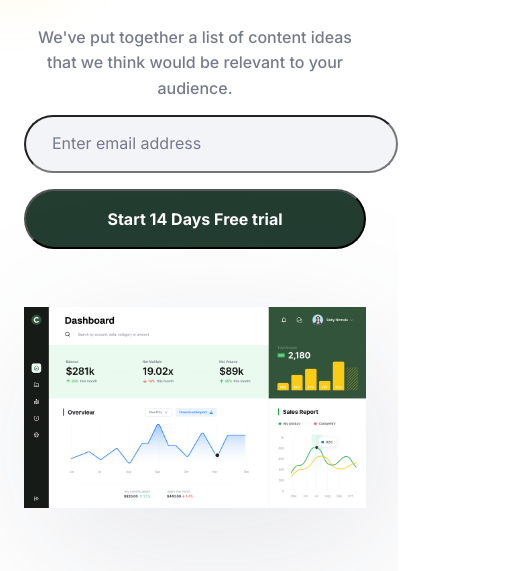
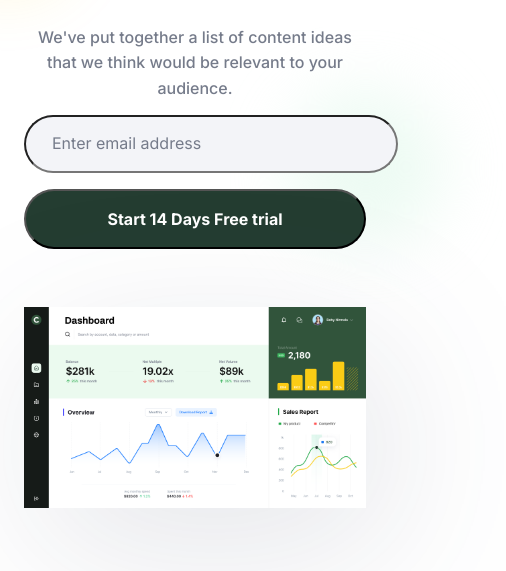
Before and after one commit to Danieljs-codes/Coca-SEO-Agency, a website built with Vite: page index.html in a window 390 px wide. Shown: the part 243-814 px from the top of the page, 506 px wide, since content can reach past the window. Built offline with nearby package versions, Linux system fonts and the light colour scheme.

Commit message:
Added some effects to the hero section mobile

```diff
--- a/css/style.css
+++ b/css/style.css
@@ -53,6 +53,11 @@ body {
   transform: translateX(-50%);
 }
 
+.blur-2 {
+  bottom: 0;
+  right: 0;
+  transform: translateX(50%);
+}
 
 .nav {
   display: flex;
@@ -60,6 +65,10 @@ body {
   align-items: center;
   padding-top: 1.2rem;
   margin-bottom: 4rem;
+}
+
+.hero__wrapper {
+  position: relative;
 }
 
 .hero__heading {
--- a/index.html
+++ b/index.html
@@ -51,7 +51,6 @@
   <body>
     <div class="bg__header">
       <img class="blur blur-1" src="./assets/blur-1.svg" alt="Decor-blur" />
-      <!-- <img class="blur blur-2" src="./assets/blur-2.svg" alt="Decor-blur" /> -->
       <header class="container">
         <div class="nav">
           <a class="nav__logo" href="">
@@ -93,11 +92,19 @@
                   Start 14 Days Free trial
                 </button>
               </form>
+              <img
+                class="blur blur-2"
+                src="./assets/blur-2.svg"
+                alt="Decor-blur"
+              />
             </div>
             <img class="hero__img" src="./assets/hero-img.png" alt="hero-img" />
           </div>
         </div>
       </section>
+      <section>
+        <div class="container"></div>
+      </section>
     </div>
     <script src="./script.js"></script>
   </body>
```
